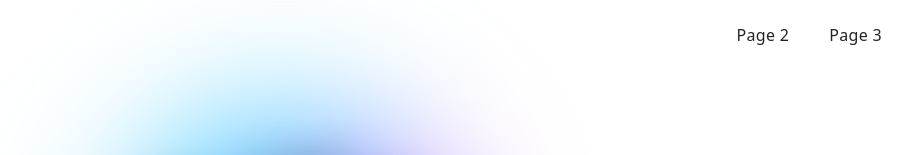
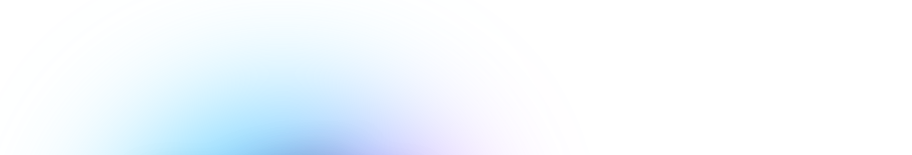
Before and after one commit to ShatoryElle/goit-js-hw-12, a website built with Vite: page src/index.html in a window 1280 px wide. Shown: the top 155 px of the page, without its empty margins (358-1270 px from the left). Built offline with nearby package versions, Linux system fonts and the light colour scheme.

Commit message:
Update header.html

```diff
--- a/src/partials/header.html
+++ b/src/partials/header.html
@@ -6,14 +6,7 @@
           <use href="{=$icon-path}"></use>
         </svg>
       </a>
-      <ul class="nav-list">
-        <li class="nav-item">
-          <a class="nav-link {=$highlight-act}" href="./page-2.html">Page 2</a>
-        </li>
-        <li class="nav-item">
-          <a class="nav-link {=$highlight-curr}" href="./page-3.html">Page 3</a>
-        </li>
-      </ul>
+
     </nav>
   </div>
 </header>
```
